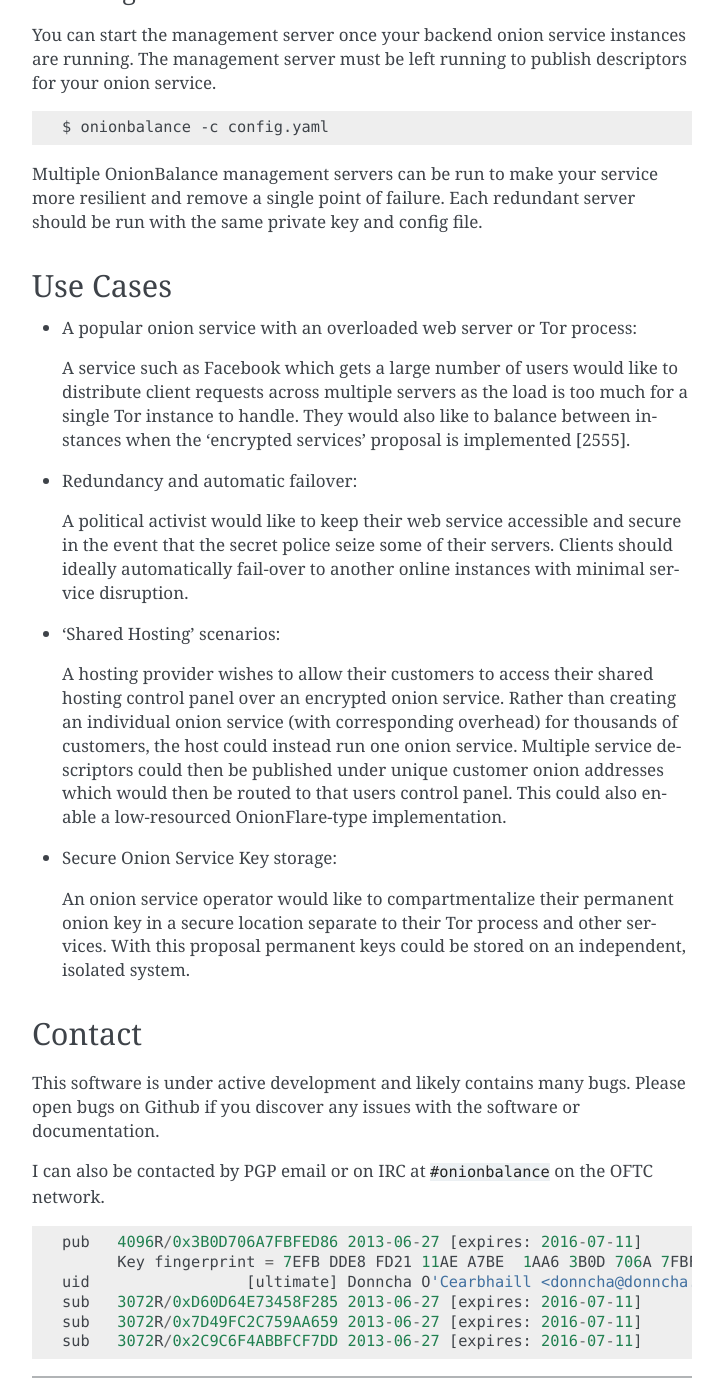
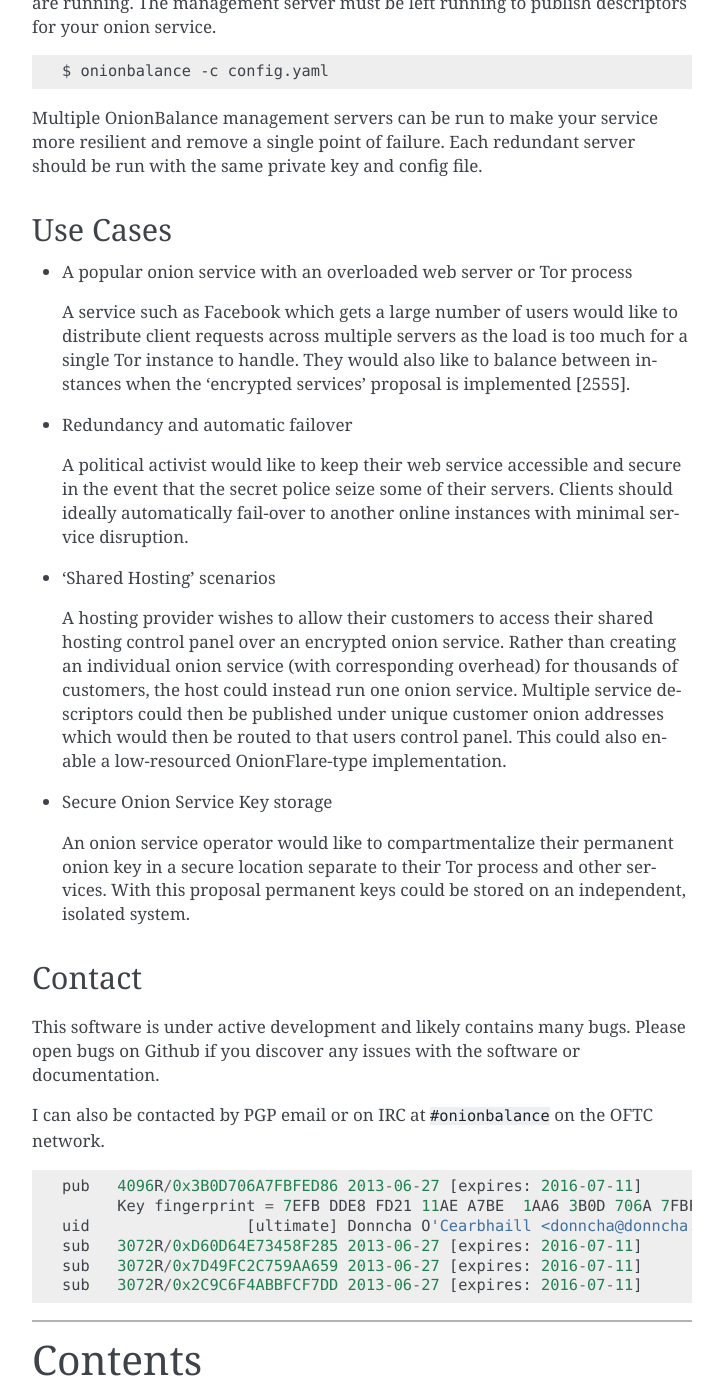
Before and after one commit to DonnchaC/onionbalance, a Sphinx documentation site: the page built from docs/index.rst, in a window 1280 px wide and 1400 px high, scrolled down 2639 px. Shown: the whole window, without its empty margins (388-1111 px from the left). Built offline with Sphinx 7.4.7, drawn with Linux system fonts in a browser that asks for light colours; some of the changed text lies outside the part shown.

```diff
--- a/README.rst
+++ b/README.rst
@@ -96,19 +99,19 @@ Multiple OnionBalance management servers can be run to make your service more re
 Use Cases
 ---------
 
-- A popular onion service with an overloaded web server or Tor process:
+- A popular onion service with an overloaded web server or Tor process
 
   A service such as Facebook which gets a large number of users would like to distribute client requests across multiple servers as the load is too much for a single Tor instance to handle. They would also like to balance between instances when the 'encrypted services' proposal is implemented [2555].
 
-- Redundancy and automatic failover:
+- Redundancy and automatic failover
 
   A political activist would like to keep their web service accessible and secure in the event that the secret police seize some of their servers. Clients should ideally automatically fail-over to another online instances with minimal service disruption.
 
-- 'Shared Hosting' scenarios:
+- 'Shared Hosting' scenarios
 
   A hosting provider wishes to allow their customers to access their shared hosting control panel over an encrypted onion service. Rather than creating an individual onion service (with corresponding overhead) for thousands of customers, the host could instead run one onion service. Multiple service descriptors could then be published under unique customer onion addresses which would then be routed to that users control panel. This could also enable a low-resourced OnionFlare-type implementation.
 
-- Secure Onion Service Key storage:
+- Secure Onion Service Key storage
 
   An onion service operator would like to compartmentalize their permanent onion key in a secure location separate to their Tor process and other services. With this proposal permanent keys could be stored on an independent, isolated system.
 
--- a/docs/index.rst
+++ b/docs/index.rst
@@ -3,11 +3,7 @@
    You can adapt this file completely to your liking, but it should at least
    contain the root `toctree` directive.
 
-Welcome to OnionBalance's documentation!
-========================================
-
 .. include:: ../README.rst
-
 
 ----
 
@@ -16,7 +12,7 @@ Contents
 ========
 
 .. toctree::
-   :maxdepth: 3
+   :maxdepth: 2
 
    onionbalance
    design
```
Also changed, not shown: other parts of README.rst (+3 -0 lines).
